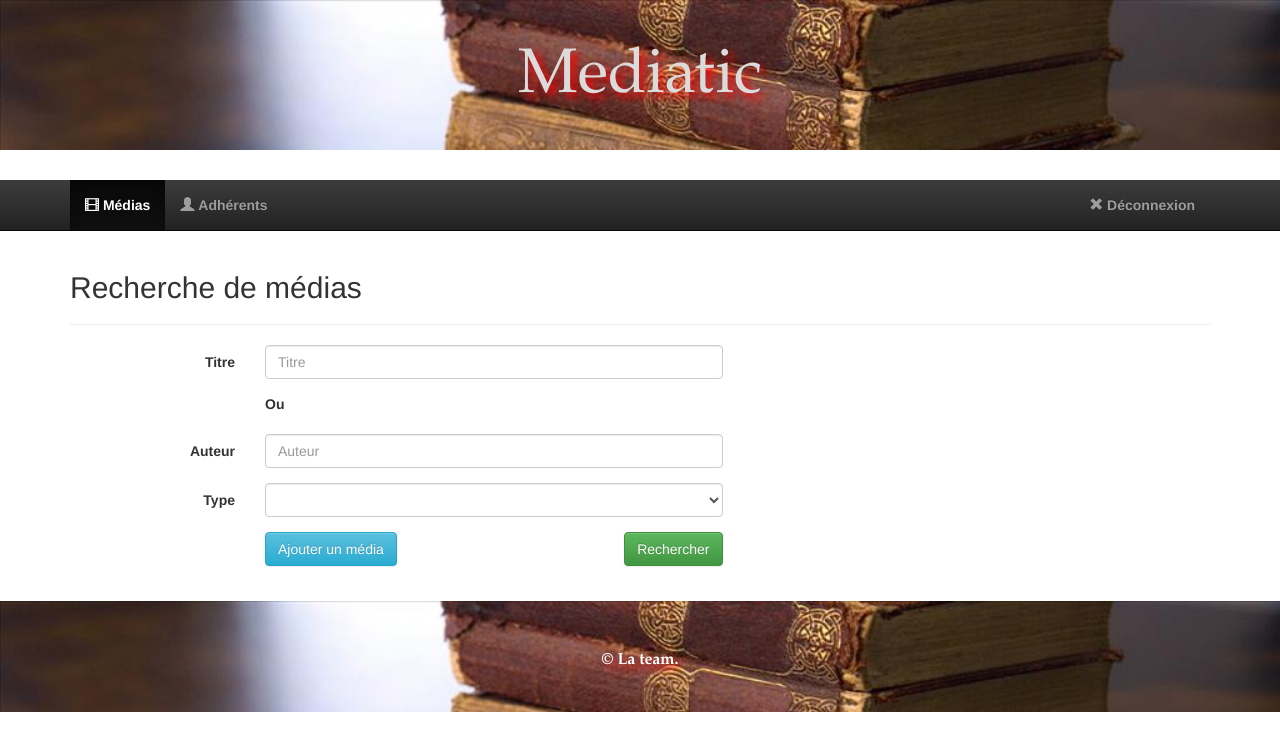
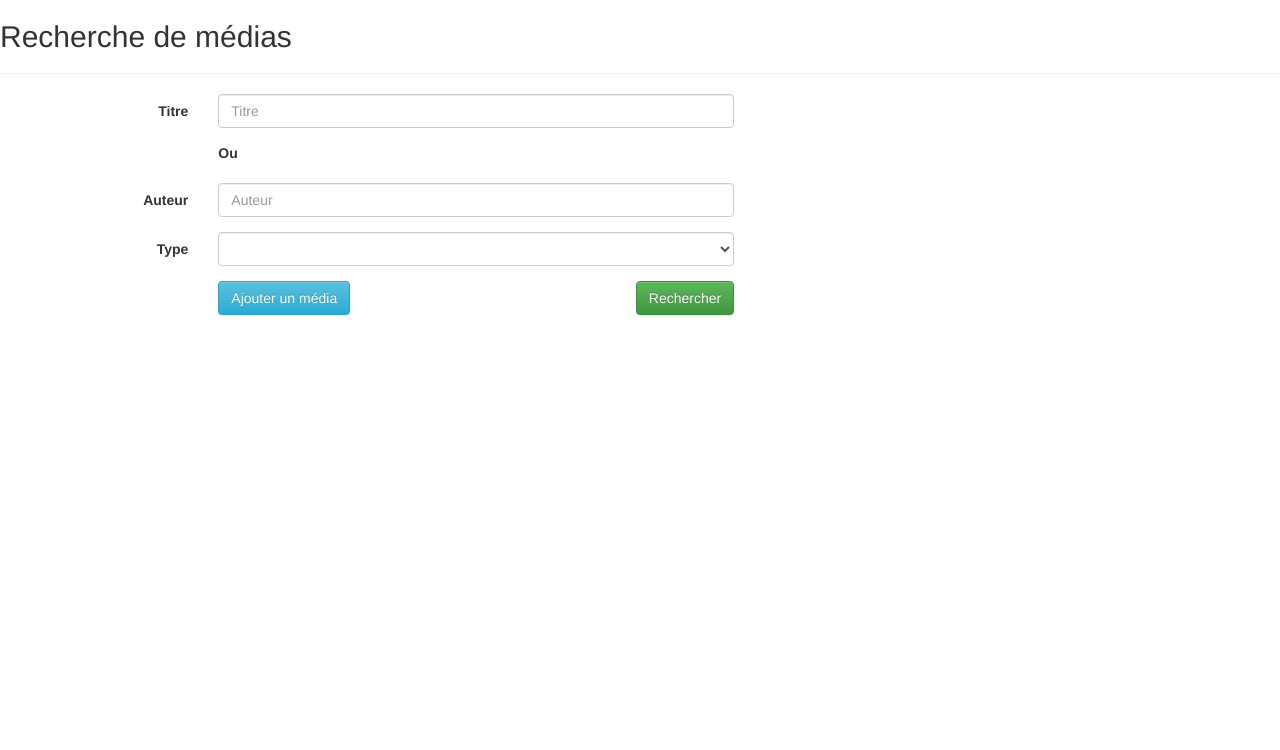
Before and after one commit to BaptisteTrain/mediatic, a website: page ui/app/view-media/media.html in a window 1280 px wide. Drawn offline with nearby package versions, Linux system fonts and the light colour scheme; files that its build step writes are made by us from their sources; files whose address does not match are found by name.

```diff
--- a/ui/app/view-media/media.html
+++ b/ui/app/view-media/media.html
@@ -6,58 +6,20 @@
 
 	<title>Recherche de m&eacute;dia</title>
 
-<link media="all" href="css/bootstrap.min.css" rel="stylesheet" />
-<link media="all" href="css/bootstrap-theme.min.css" rel="stylesheet" />
-<link media="all" href="css/tablesorter-style.css" rel="stylesheet" />
-<link media="all" href="css/maquette-style.css" rel="stylesheet" />
+	<link media="all" href="../css/bootstrap.css" rel="stylesheet" />
+	<link media="all" href="../css/bootstrap-theme.css" rel="stylesheet" />
+	<link media="all" href="../css/tablesorter-style.css" rel="stylesheet" />
+	<link media="all" href="../css/maquette-style.css" rel="stylesheet" />
 
-<script src="js/jquery-3.1.1.min.js"></script>
-<script src="js/bootstrap.min.js"></script>
-<script src="js/jquery.tablesorter.min.js"></script>
+	<script src="../bower_components/angular/angular.js"></script>
+	<script src="../bower_components/angular-route/angular-route.js"></script>
+	<script src="../bower_components/angular-bootstrap/ui-bootstrap.js"></script>
+	<script src="../bower_components/angular-tablesort/js/angular-tablesort.js"></script>
+
 </head>
+
 <body>
-	<header>
-		<div class="jumbotron titre">
-			<div class="container">
-				<h1>Mediatic</h1>
-				<!--  <p>Le site de gestion des emprunts et des adh&eacute;rents de la m&eacute;diath&egrave;que</p> -->
-			</div>
-		</div>
-		<nav class="navbar navbar-inverse navbar-static-top">
-			<div class="container">
-				<ul class="nav navbar-nav">
-					<li class="active">
-						<a href="media.html" class="hidden-xs">
-							<strong><span class="glyphicon glyphicon-film" aria-hidden="true"></span><span>&nbsp;M&eacute;dias</span></strong>
-						</a>
-						<a href="media.html" class="visible-xs-inline-block">
-							<strong><span class="glyphicon glyphicon-film" aria-hidden="true"></span></strong>
-						</a>
-					</li>
-					<li>
-						<a href="rechercher_adherent.html" class="hidden-xs">
-							<strong><span class="glyphicon glyphicon-user" aria-hidden="true"></span>&nbsp;Adh&eacute;rents</strong>
-						</a>
-						<a href="rechercher_adherent.html" class="visible-xs-inline-block">
-							<strong><span class="glyphicon glyphicon-user" aria-hidden="true"></span></strong>
-						</a>
-					</li>
-				</ul>
-				<ul class="nav navbar-nav navbar-right">
-					<li>
-						<a href="login.html" class="hidden-xs">
-							<strong><span class="glyphicon glyphicon-remove" aria-hidden="true"></span>&nbsp;D&eacute;connexion</strong>
-						</a>
-						<a href="login.html" class="visible-xs-inline-block">
-							<strong><span class="glyphicon glyphicon-remove" aria-hidden="true"></span></strong>
-						</a>
-					</li>
-				</ul>
-			</div>
-		</nav>
-	</header>
 
-	<main class="container">
 
 	<div class="row">
 		<div class="col-xs-12">
@@ -186,18 +148,7 @@
 			<!-- / TABLE RESULTAT DE LA RECHERCHE DE MEDIA -->
 		</div>
 	</div>
-	</main>
 
-	<footer>
-		<div class="jumbotron dernier">
-			<div class="container">
-				<div class="text-center anoir">
-					<a href="#">© La team.</a>
-				</div>
-			</div>
-			<br> <br>
-		</div>
-	</footer>
 
 	<script>
 		// Fonction pour le tri
```
Lines whose indentation alone changed are shown as unchanged.
